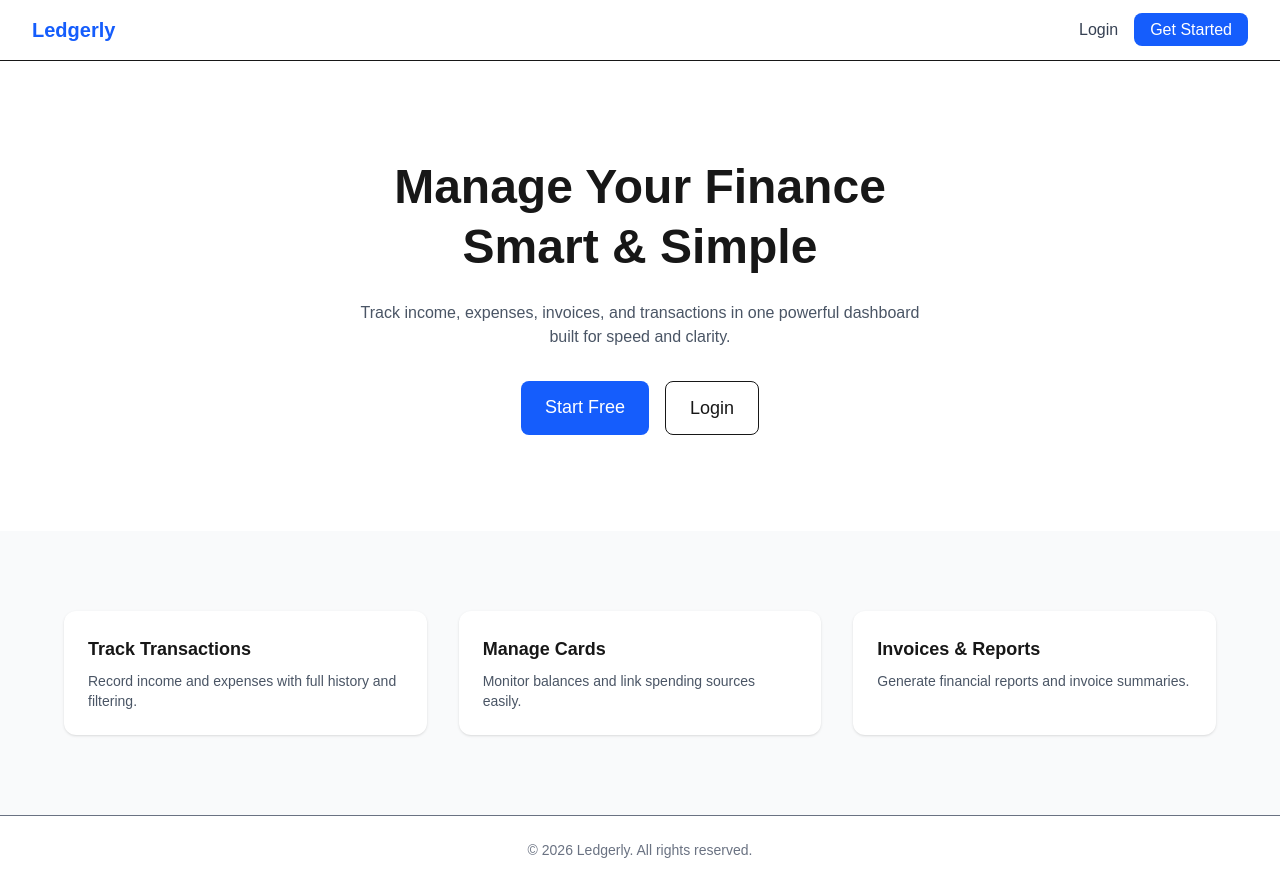
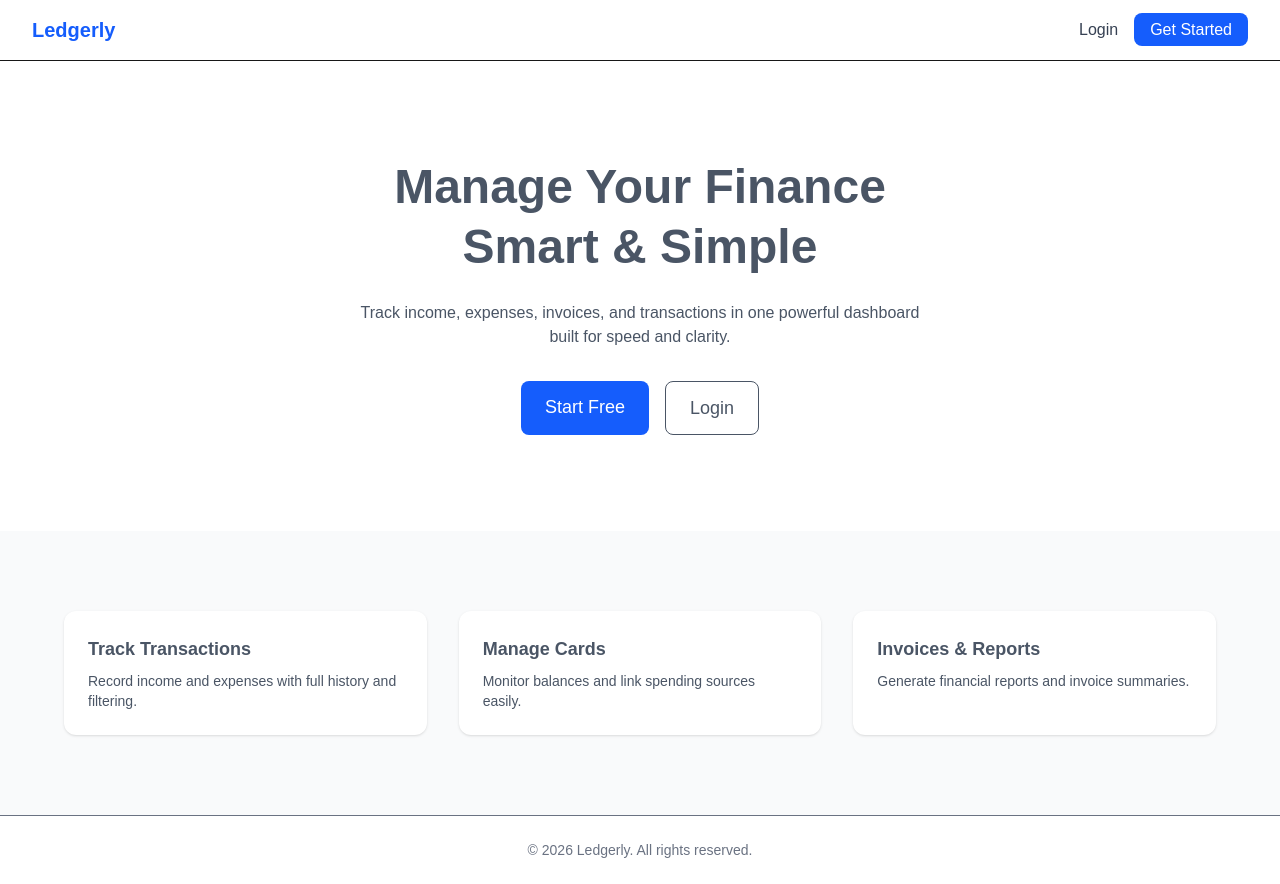
Before and after one commit to vannchhai123/workflow-app-repo, a Next.js app: page / in a window 1280 px wide. Built offline with nearby package versions, Linux system fonts and the light colour scheme.

Commit message:
change style in landing page

```diff
--- a/app/page.tsx
+++ b/app/page.tsx
@@ -18,7 +18,7 @@ export default function LandingPage() {
       </header>
 
       <section className="flex flex-col items-center justify-center px-6 py-24 text-center">
-        <h2 className="text-4xl leading-tight font-bold md:text-5xl">
+        <h2 className="text-4xl leading-tight font-bold text-gray-600 md:text-5xl">
           Manage Your Finance <br />
           Smart & Simple
         </h2>
@@ -38,14 +38,14 @@ export default function LandingPage() {
 
           <a
             href="/login"
-            className="rounded-lg border px-6 py-3 text-lg hover:bg-gray-50"
+            className="rounded-lg border px-6 py-3 text-lg text-gray-600 hover:bg-gray-50"
           >
             Login
           </a>
         </div>
       </section>
 
-      <section className="bg-gray-50 px-8 py-20">
+      <section className="bg-gray-50 px-8 py-20 text-gray-600">
         <div className="mx-auto grid max-w-6xl gap-8 md:grid-cols-3">
           <Feature
             title="Track Transactions"
```
